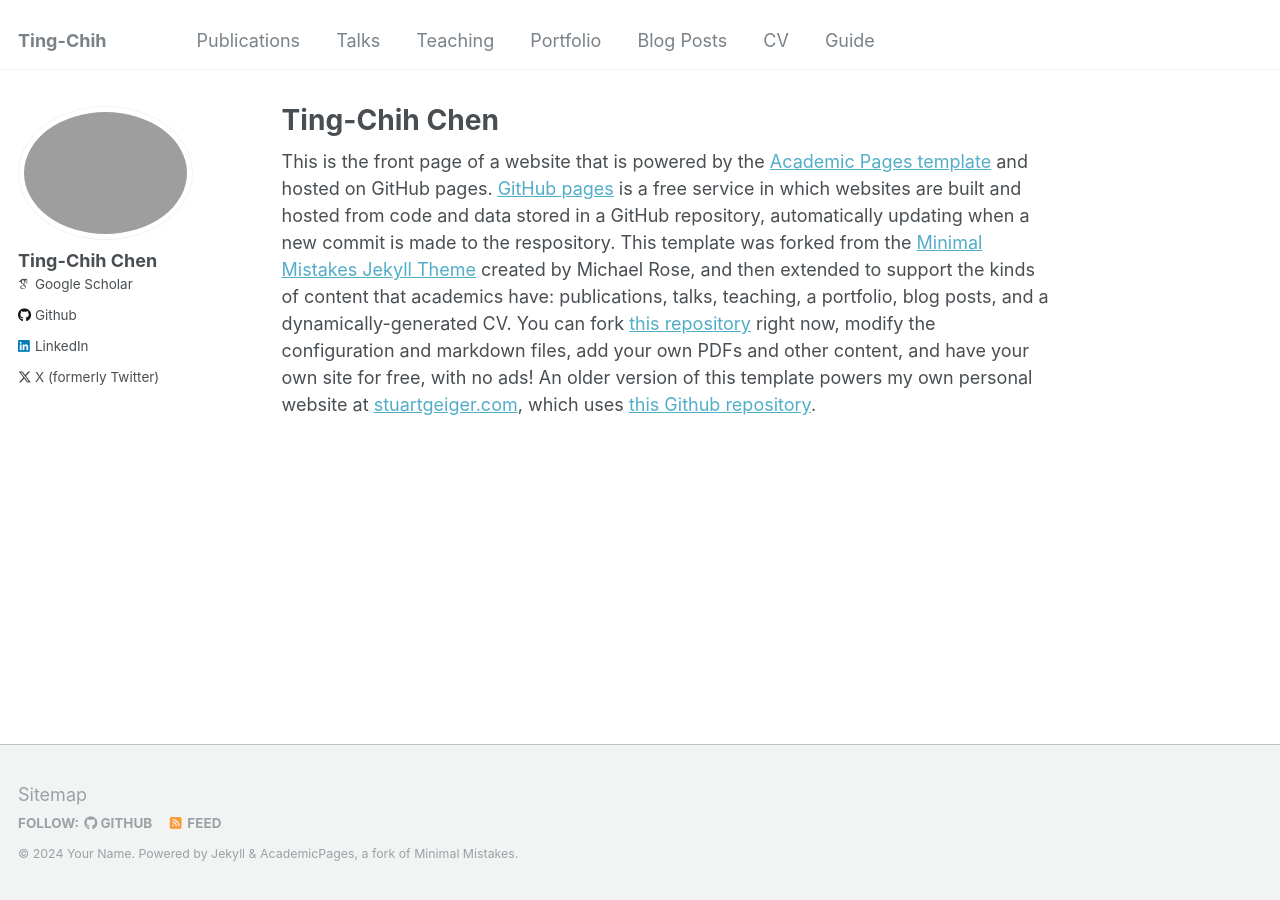
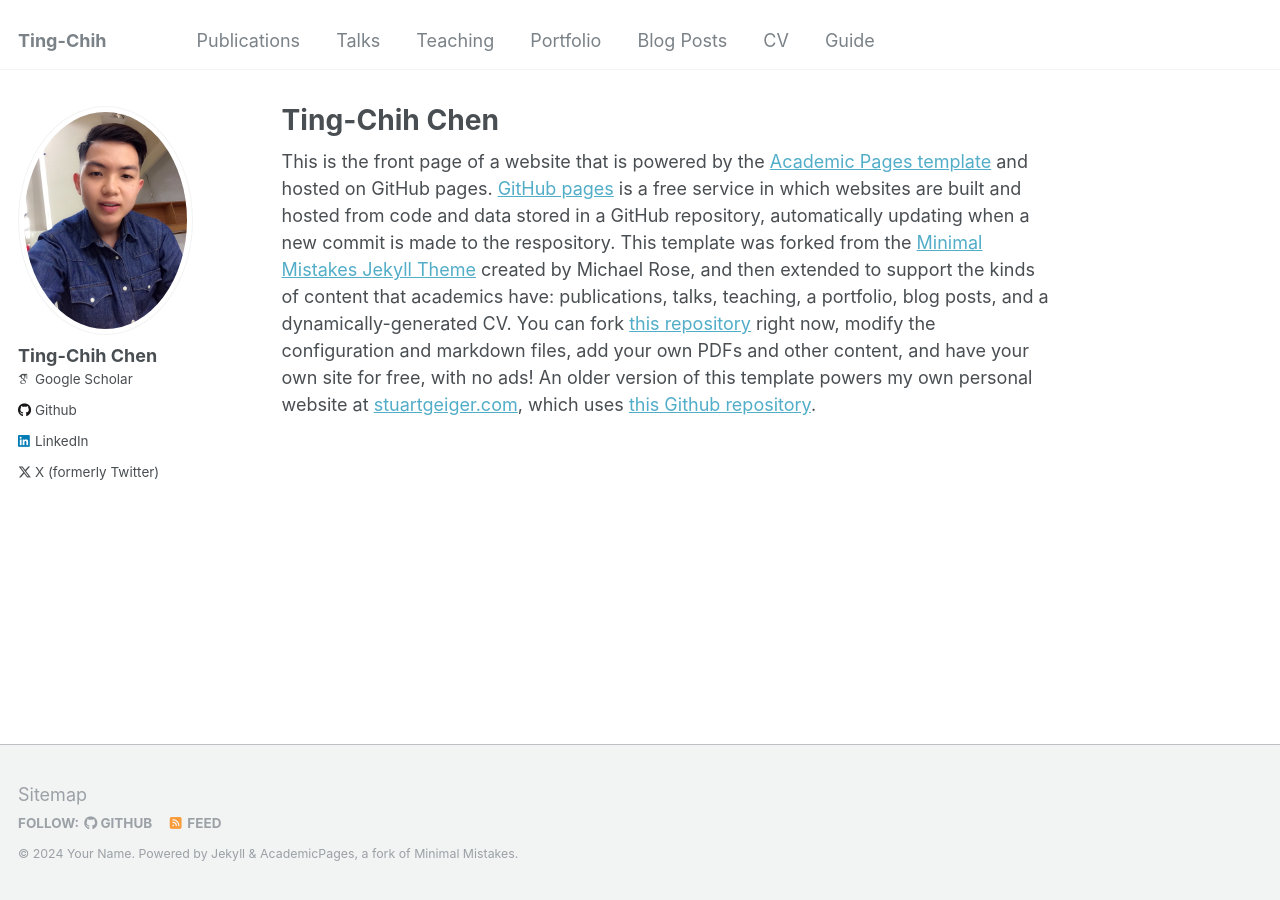
Before and after one commit to tingchihc/tingchihc.github.io, a Jekyll site: the page built from _pages/about.md, in a window 1280 px wide. Built offline with Jekyll 4.4.1, drawn with Linux system fonts in a browser that asks for light colours; some web fonts are replaced.

Commit message:
Update _config.yml

```diff
--- a/_config.yml
+++ b/_config.yml
@@ -21,7 +21,7 @@ repository               : "academicpages/academicpages.github.io"
 #               Additional customization can be done by editing /_includes/author-profile.html
 author:
   # Biographic information
-  avatar           : "images/Tingchih_profio.JPG"
+  avatar           : "profio.JPG"
   name             : "Ting-Chih Chen"
   pronouns         : # example: "she/her"
   #bio              : "Short biography for the left-hand sidebar"
```
